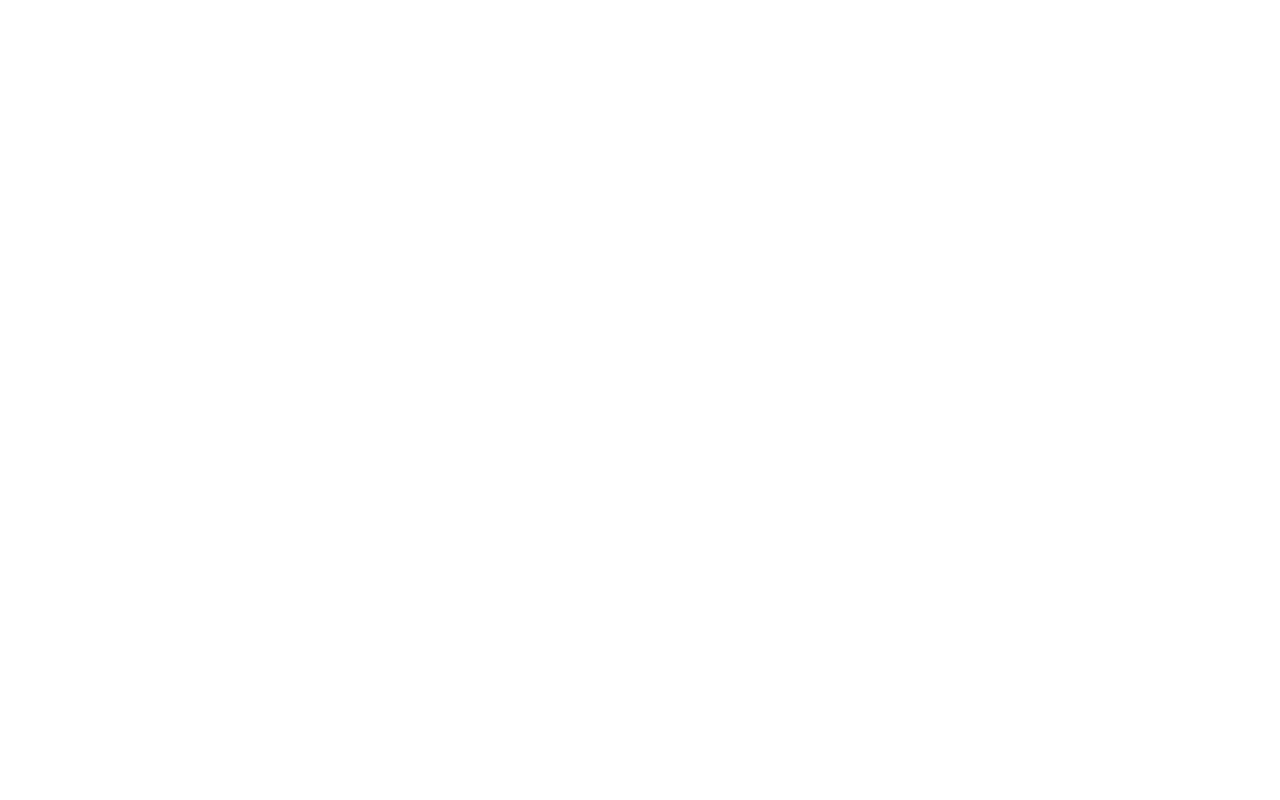
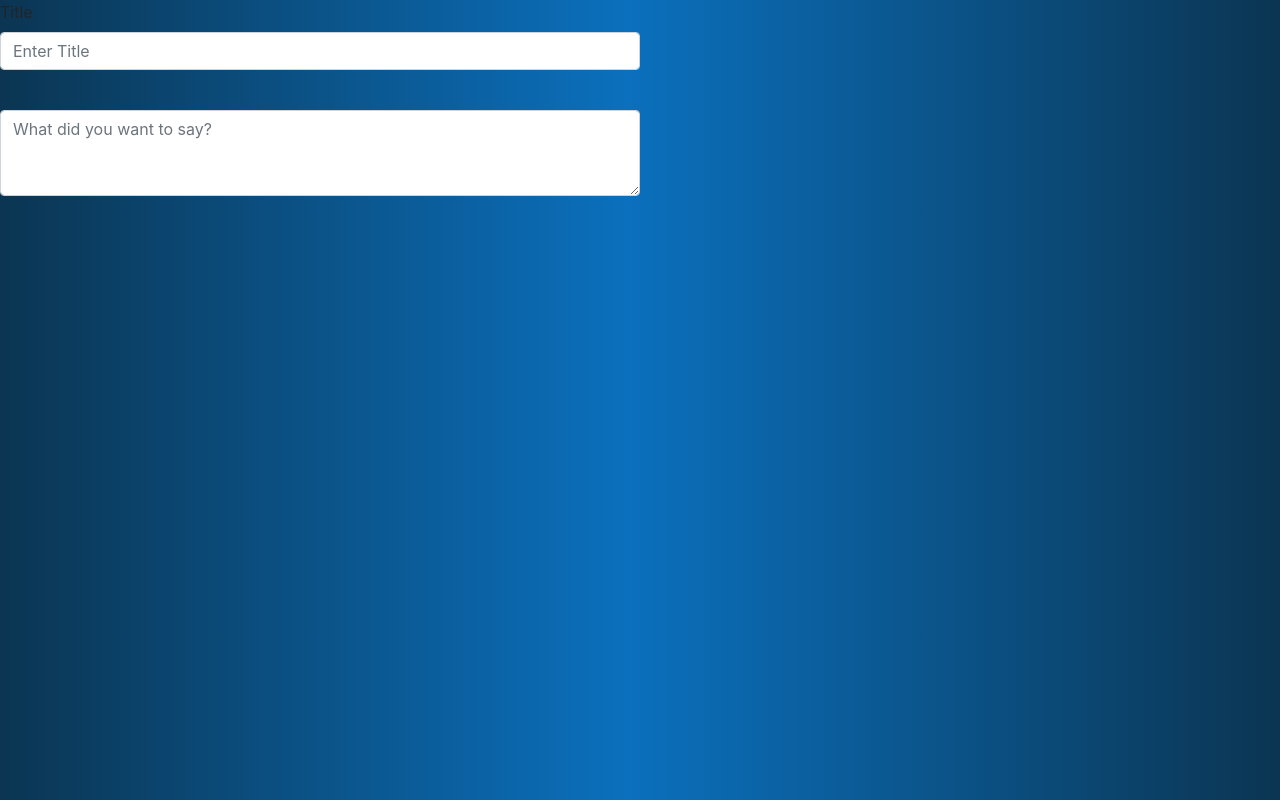
Before and after one commit to Ashundere/SBA-Interactive-Blog-Posts, a plain HTML site: page index.html in a window 1280 px wide. Drawn offline with nearby package versions, Linux system fonts and the light colour scheme.

Commit message:
Add form to html

```diff
--- a/index.html
+++ b/index.html
@@ -4,10 +4,20 @@
     <meta charset="UTF-8">
     <meta name="viewport" content="width=device-width, initial-scale=1.0">
     <link href="styles.css" rel="stylesheet">
+    <link rel="stylesheet" href="https://cdn.jsdelivr.net/npm/bootstrap@4.0.0/dist/css/bootstrap.min.css" integrity="sha384-Gn5384xqQ1aoWXA+058RXPxPg6fy4IWvTNh0E263XmFcJlSAwiGgFAW/dAiS6JXm" crossorigin="anonymous">
     <script defer src="script.js"></script>
     <title>Interactive Blog</title>
 </head>
 <body>
-
+    <form>
+        <div class="form-group">
+            <label for="title">Title</label>
+            <input type="text" class="form-control" id="title" placeholder="Enter Title" required>
+        </div>
+        <div class="form-group">
+            <label for="bodyText"></label>
+            <textarea class="form-control" id="bodyText" rows="3" placeholder="What did you want to say?" required></textarea>
+        </div>
+    </form>
 </body>
 </html>
--- a/styles.css
+++ b/styles.css
@@ -0,0 +1,8 @@
+
+
+body{
+    display: grid;
+    grid-template-columns: 1fr 1fr;
+    background: #0B3552;
+    background: linear-gradient(90deg, rgba(11, 53, 82, 1) 0%, rgba(11, 112, 189, 1) 49%, rgba(11, 53, 82, 1) 100%);
+}
```
